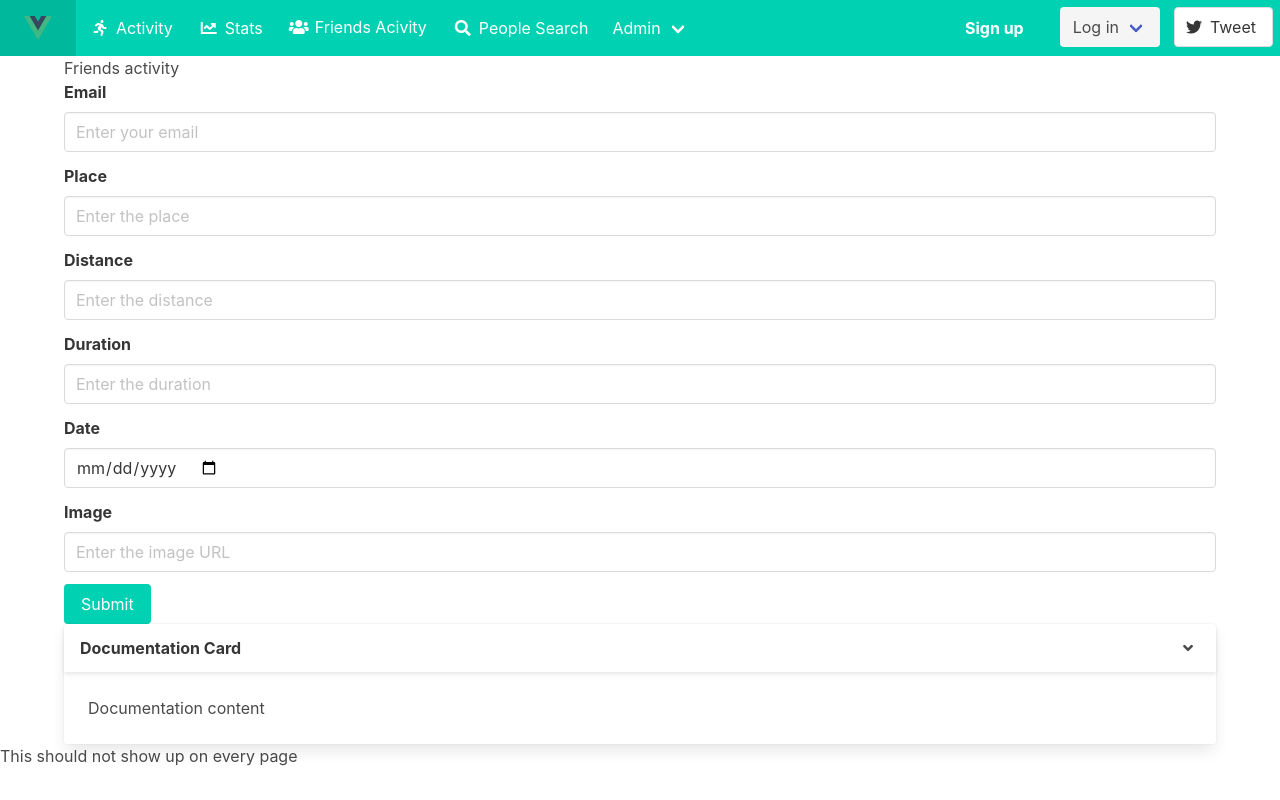
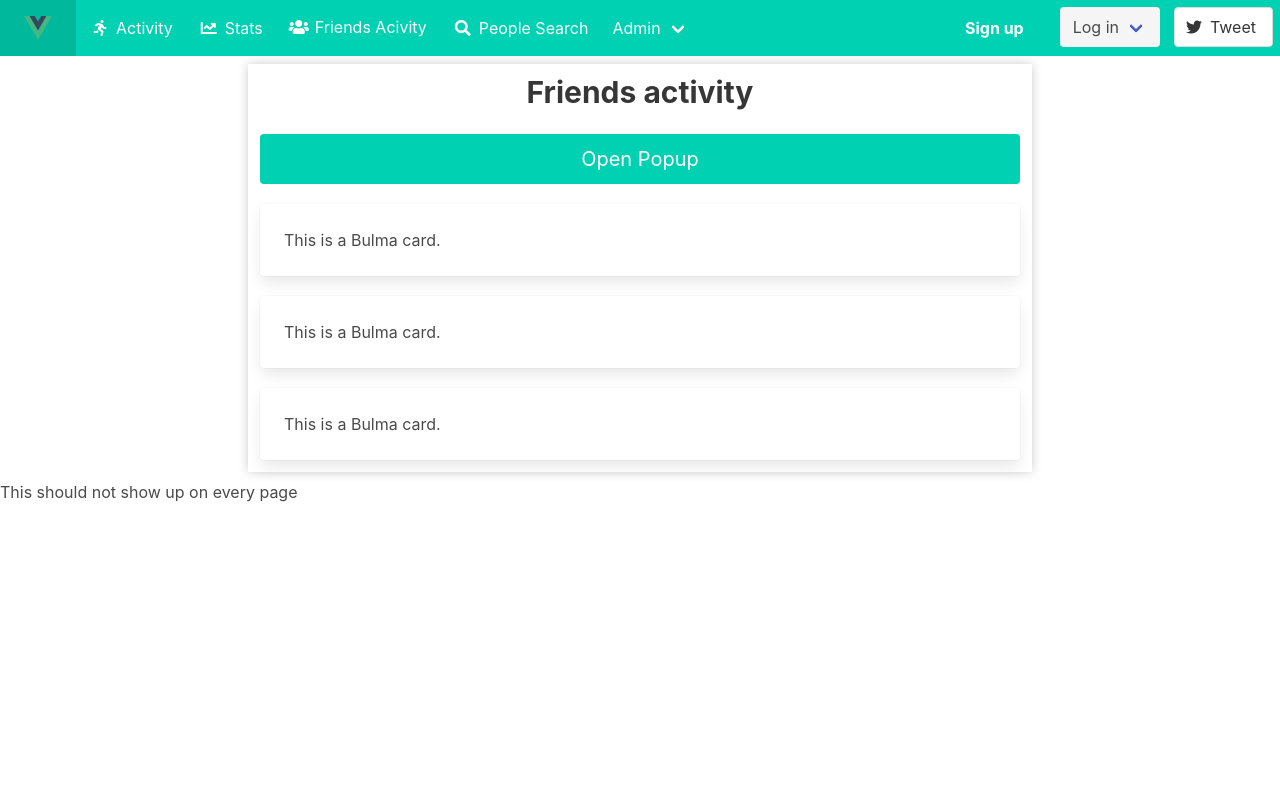
Before and after one commit to Pippin404/CPS-493-Final-Project, a Vue app in the folder client/: page /FriendsActivity in a window 1280 px wide. Built offline with nearby package versions, Linux system fonts and the light colour scheme.

Commit message:
Fixed bulma model popup, and organized content

```diff
--- a/client/src/App.vue
+++ b/client/src/App.vue
@@ -10,7 +10,6 @@ import NavBar from './components/NavBar.vue';
     <div class="container">
   <RouterView />
   </div>
-
 </template>
 
 
--- a/client/src/pages/FriendsActivity.vue
+++ b/client/src/pages/FriendsActivity.vue
@@ -1,16 +1,30 @@
-<script
-    setup lang="ts">
+<script setup lang="ts">
 import { RouterLink } from 'vue-router';
 import { ref } from 'vue';
 let isCollapsed = ref(false);
+let showPopup = ref(false);
 </script>
 
 <template>
-    <div>
-        <h1>Friends activity</h1>
-    </div>
+
+    <div class="center"></div>
+        <div class="columns is-centered">
+            <div class="column is-two-thirds">
+                <h1 class="title">Friends activity</h1>
 
 
+
+
+            <button class="button is-medium is-fullwidth is-primary" @click="showPopup = true">Open Popup</button>
+
+            <div v-if="showPopup" class="modal is-active">
+                <div class="modal-background"></div>
+                <div class="modal-card">
+                    <header class="modal-card-head">
+                        <p class="modal-card-title">Add Activity</p>
+                        <button class="delete" aria-label="close" @click="showPopup = false"></button>
+                    </header>
+                    <section class="modal-card-body">
                         <form>
                             <div class="field">
                                 <label class="label">Email</label>
@@ -54,29 +68,34 @@
                                 </div>
                             </div>
                         </form>
+                    </section>
+                </div>
+            </div>
 
 
 
 
-
+            <!--Card time baby!-->
+            <div class="card">
+                <div class="card-content">
+                    <div class="content">
+                        <p>This is a Bulma card.</p>
+                    </div>
+                </div>
+            </div>
 
             <div class="card">
-        <header class="card-header">
-            <p class="card-header-title">
-                Documentation Card
-            </p>
-            <a class="card-header-icon" aria-label="delete" @click="isCollapsed = !isCollapsed">
-                <span class="icon">
-                    <i class="fas fa-angle-down" :class="{'is-active': !isCollapsed} "></i>
-                </span>
-            </a>
-        </header>
-        <div class="card-content " v-show="!isCollapsed ">
+                <div class="card-content">
                     <div class="content">
-                <!-- Add your documentation content here -->
-                <p>Documentation content</p>
+                        <p>This is a Bulma card.</p>
+                    </div>
+                </div>
+            </div>
 
-
+            <div class="card">
+                <div class="card-content">
+                    <div class="content">
+                        <p>This is a Bulma card.</p>
                     </div>
                 </div>
             </div>
@@ -84,8 +103,20 @@
 
 
 
+
+
+
+
+        </div>
+    </div>
+
 </template>
 
 <style scoped>
 
+
+
+    .card{
+        margin-top: 20px;
+    }
 </style>
```
Lines whose indentation alone changed are shown as unchanged.
